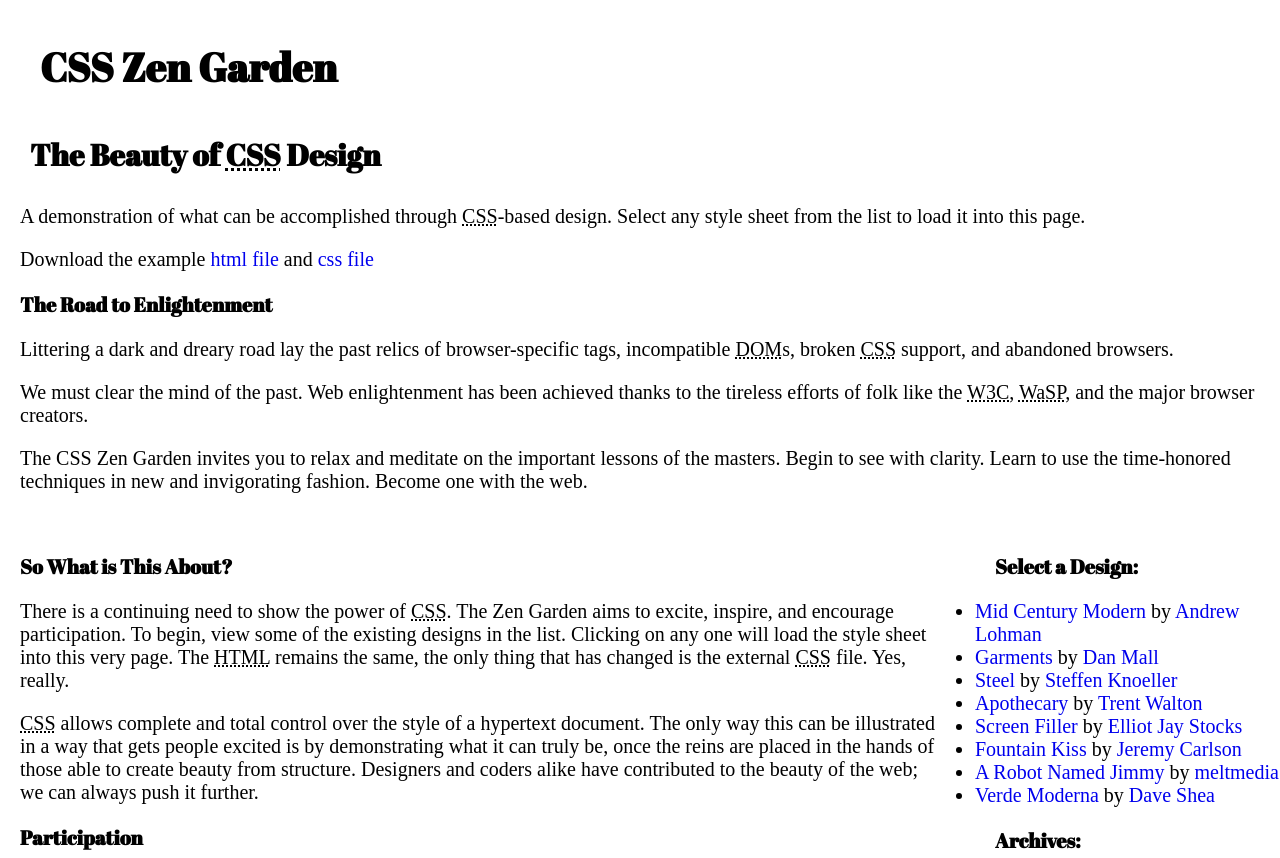
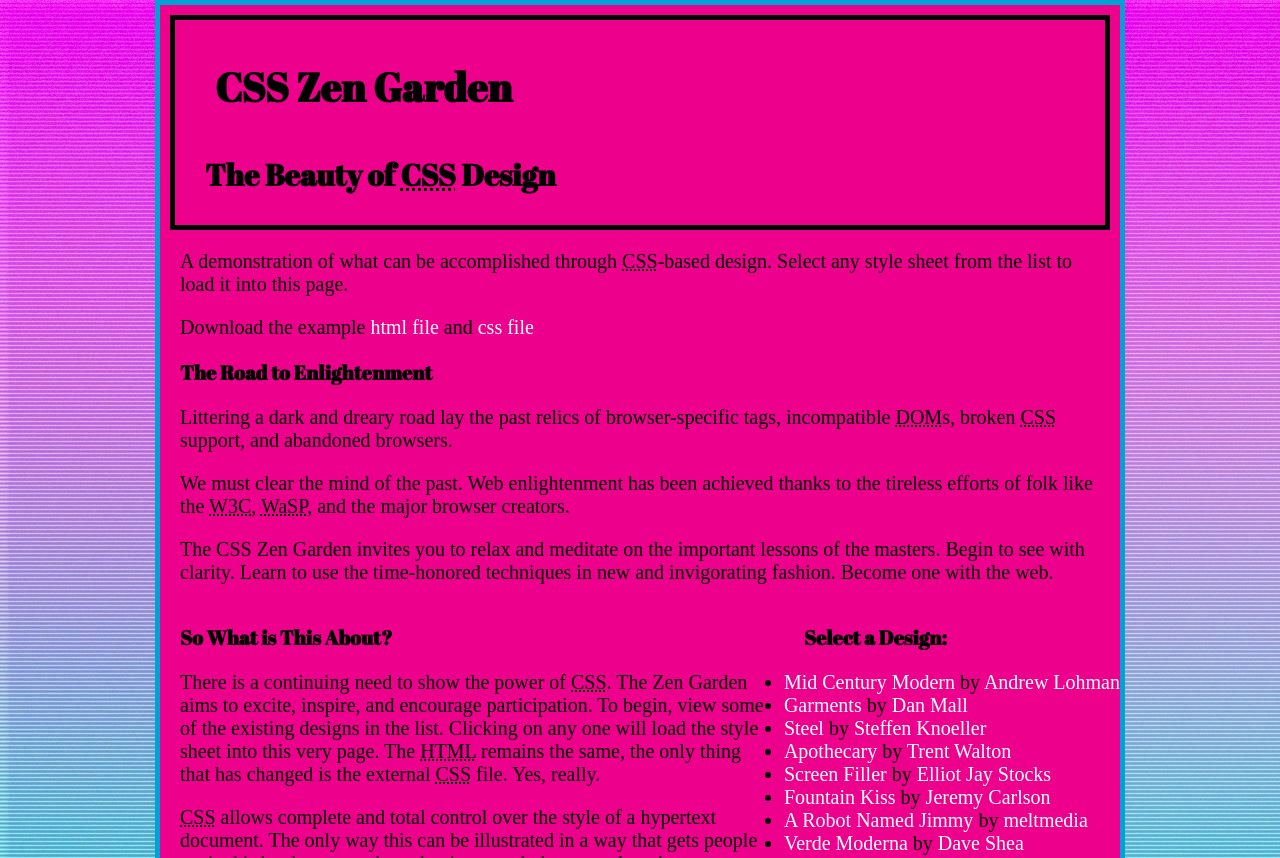
Before and after one commit to DelrioRamirez4321/CIS-02B-Final-Project, a plain HTML site: page index.html in a window 1280 px wide. Shown: the top 858 px of the page. Drawn offline with Linux system fonts and the light colour scheme; a web font is replaced by a local one.

Commit message:
added backgorund image/color and change layout

```diff
--- a/css/style.css
+++ b/css/style.css
@@ -13,6 +13,13 @@ font-family: 'Sree Krushnadevaraya', serif;
 
 body {
     font-size: 20px;
+    border: 5px solid  rgb(0, 161, 213);
+    width: 75%;
+    margin:0 auto;
+    background-image: url(../Images/79613c9d885607229dda913c97d9ddc9.jpg);
+    background-repeat:repeat;
+    background-size: auto;
+
 
 }
 
@@ -24,6 +31,7 @@ h1, h2 ,h3 {
 
 h1 {
     font-size: 2em;
+
 
 }
 
@@ -39,24 +47,31 @@ h3 {
 
 p {
     font-family: 'Sree Krushnadevaraya', serif;
+    color: ;
     margin:1em;
-
 }
 
  .page-wrapper {
      display:grid;
-     grid-template-columns: repeat(12, 1fr);
+     grid-template-columns: repeat(6, 1fr);
      margin: 0 auto;
-     grid-row-gap: 1em;
-     grid-column-gap:1em;
+     background-color:  rgb(237, 0, 140);
  }
 
  .intro {
      grid-column-start: 1;
      grid-column-end: 13;
  }
+
+ .intro > header {
+     border: 5px solid black;
+     margin: 0.5em;
+
+ }
+
   a {
      text-decoration: none;
+     color:white;
  }
 
  #zen-supporting {
```
Also changed, not shown: Images/79613c9d885607229dda913c97d9ddc9.jpg (added), 1 other file.
